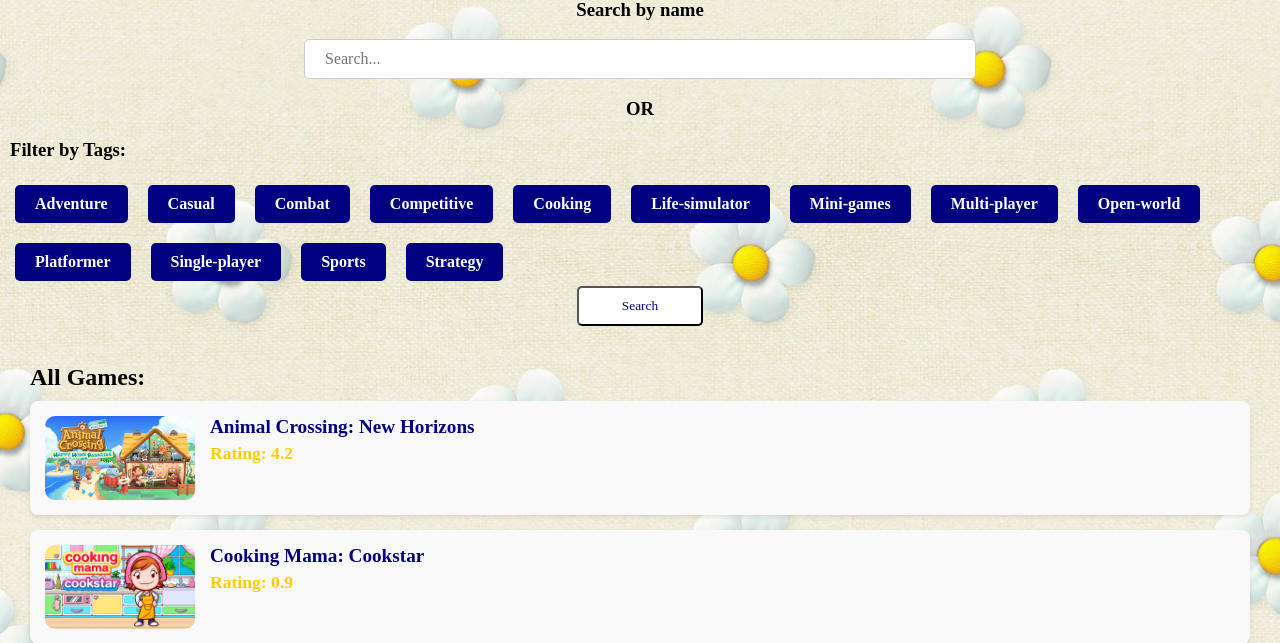
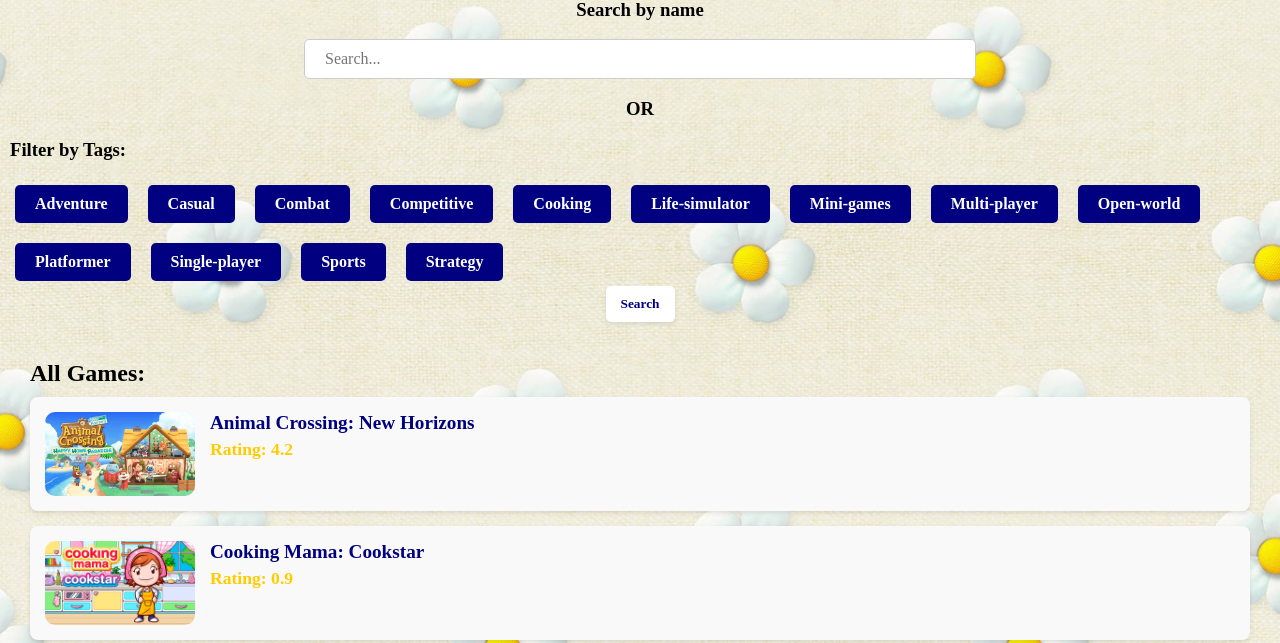
Before and after one commit to miriie/pikmin, a Flask app: page /search in a window 1280 px wide. Shown: the part 130-773 px from the top of the page. Run offline with Flask 3, Linux system fonts and the light colour scheme; data comes from the database, SQL or seed files in the repository.

Commit message:
update search button css

```diff
--- a/static/stylesheet.css
+++ b/static/stylesheet.css
@@ -416,12 +416,15 @@ textarea {
 }
 
 .search-search-button {
-  text-align: center;
+  text-decoration: none;
+  color: navy;
   background-color: white;
-  color: navy;
-  width: 10%;
-  padding: 10px;
+  padding: 10px 15px;
+  border: transparent;
   border-radius: 5px;
+  font-weight: bold;
+  box-shadow: 0 2px 4px rgba(0, 0, 0, 0.1);
+  transition: background-color 0.3s, color 0.3s;
   cursor: pointer;
 }
 
```
